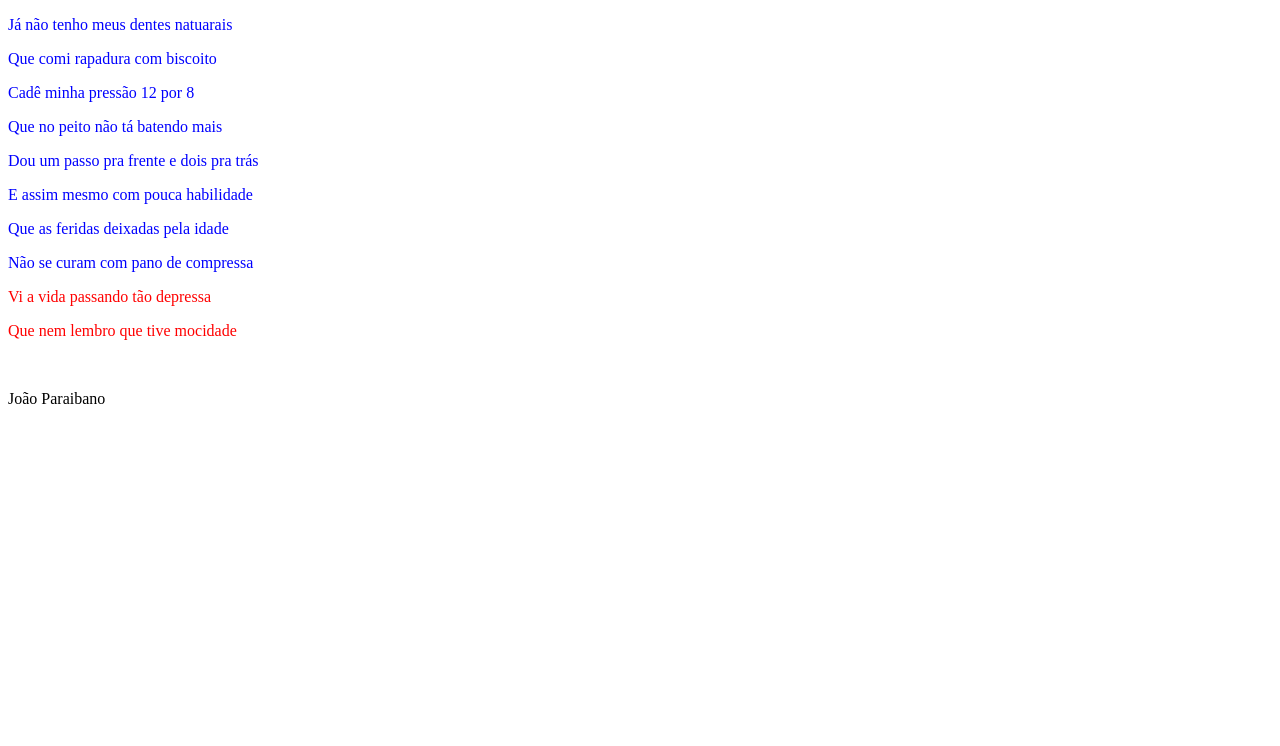
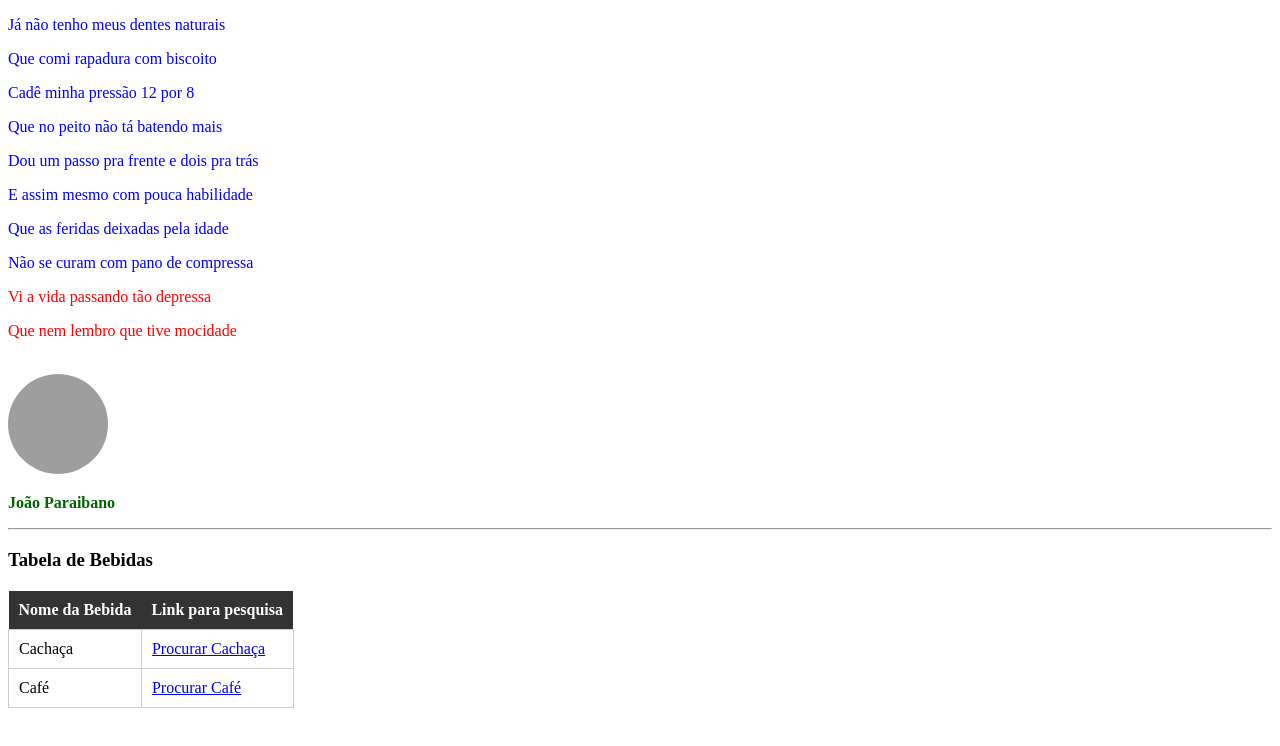
Before and after one commit to danielmrz7/pweb-receitas, a plain HTML site: page receita2/index.html in a window 1280 px wide. Drawn offline with Linux system fonts and the light colour scheme; grey boxes are pictures that could not be loaded.

Commit message:
Update: Atualiza a receita 2

```diff
--- a/receita2/estilo.css
+++ b/receita2/estilo.css
@@ -1,7 +1,52 @@
-p.verso{
-    color: blue
+p.verso {
+   color: blue;
 }
 
-p.mote{
-    color: red
+p.mote {
+   color: red;
 }
+
+a.link-poeta {
+   text-decoration: none;
+   color: darkgreen;
+   font-weight: bold;
+}
+
+a.link-poeta:hover {
+   color: limegreen;
+   text-decoration: underline;
+}
+
+a.link-poeta:visited {
+   color: purple;
+}
+
+img.avatar {
+   border-radius: 50%;
+   width: 100px;
+   height: 100px;
+   object-fit: cover;
+}
+
+div.poeta img {
+   border-radius: 50%;
+   width: 100px;
+   height: 100px;
+   object-fit: cover;
+}
+
+th {
+   background-color: #333333;
+   color: white;
+   padding: 10px;
+}
+
+td {
+   padding: 10px;
+   border: 1px solid #ccc;
+}
+
+table {
+   border-collapse: collapse;
+   margin-top: 20px;
+}
--- a/receita2/index.html
+++ b/receita2/index.html
@@ -1,10 +1,12 @@
 <!DOCTYPE html>
 <html>
-    <head>
-        <link href="estilo.css" rel="stylesheet">
-    </head>
+   <head>
+      <link href="estilo.css" rel="stylesheet">
+      <title>Estilos CSS - João Paraibano</title>
+   </head>
+
    <body>
-      <p class="verso">Já não tenho meus dentes natuarais</p>
+      <p class="verso">Já não tenho meus dentes naturais</p>
       <p class="verso">Que comi rapadura com biscoito</p>
       <p class="verso">Cadê minha pressão 12 por 8</p>
       <p class="verso">Que no peito não tá batendo mais</p>
@@ -12,9 +14,39 @@
       <p class="verso">E assim mesmo com pouca habilidade</p>
       <p class="verso">Que as feridas deixadas pela idade</p>
       <p class="verso">Não se curam com pano de compressa</p>
+
       <p class="mote">Vi a vida passando tão depressa</p>
       <p class="mote">Que nem lembro que tive mocidade</p>
+
       <br/>
-      <p>João Paraibano</p>
+
+      <div class="poeta">
+         <img src="https://upload.wikimedia.org/wikipedia/commons/thumb/a/a9/Jo%C3%A3o_Paraibano.jpg/250px-Jo%C3%A3o_Paraibano.jpg" alt="Foto de João Paraibano">
+
+         <p>
+            <a class="link-poeta" href="https://www.google.com/search?q=Jo%C3%A3o+Paraibano" target="_blank">
+               João Paraibano
+            </a>
+         </p>
+      </div>
+
+      <hr>
+
+      <h3>Tabela de Bebidas</h3>
+      <table>
+         <tr>
+            <th>Nome da Bebida</th>
+            <th>Link para pesquisa</th>
+         </tr>
+         <tr>
+            <td>Cachaça</td>
+            <td><a href="https://www.google.com/search?q=Cachaça" target="_blank">Procurar Cachaça</a></td>
+         </tr>
+         <tr>
+            <td>Café</td>
+            <td><a href="https://www.google.com/search?q=Café" target="_blank">Procurar Café</a></td>
+         </tr>
+      </table>
+
    </body>
 </html>
```
